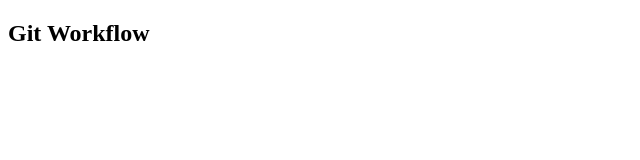
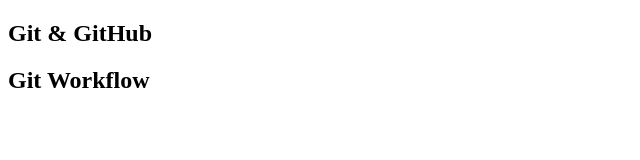
Before and after one commit to DevOps-19/Git-Workflow, a plain HTML site: page index.html in a window 1280 px wide. Shown: the whole page, without its empty margins (0-640 px from the left). Drawn offline with Linux system fonts and the light colour scheme.

Commit message:
Updated index.html file with h2 Tag and added new file app.js

```diff
--- /dev/null
+++ b/app.js
@@ -0,0 +1 @@
+console.log("JavaScript")
--- a/index.html
+++ b/index.html
@@ -6,6 +6,7 @@
     <title>Git & GitHub</title>
 </head>
 <body>
-        <h2>Git Workflow</h2>
+    <h2>Git & GitHub</h2>
+    <h2>Git Workflow</h2>
 </body>
 </html>
```
